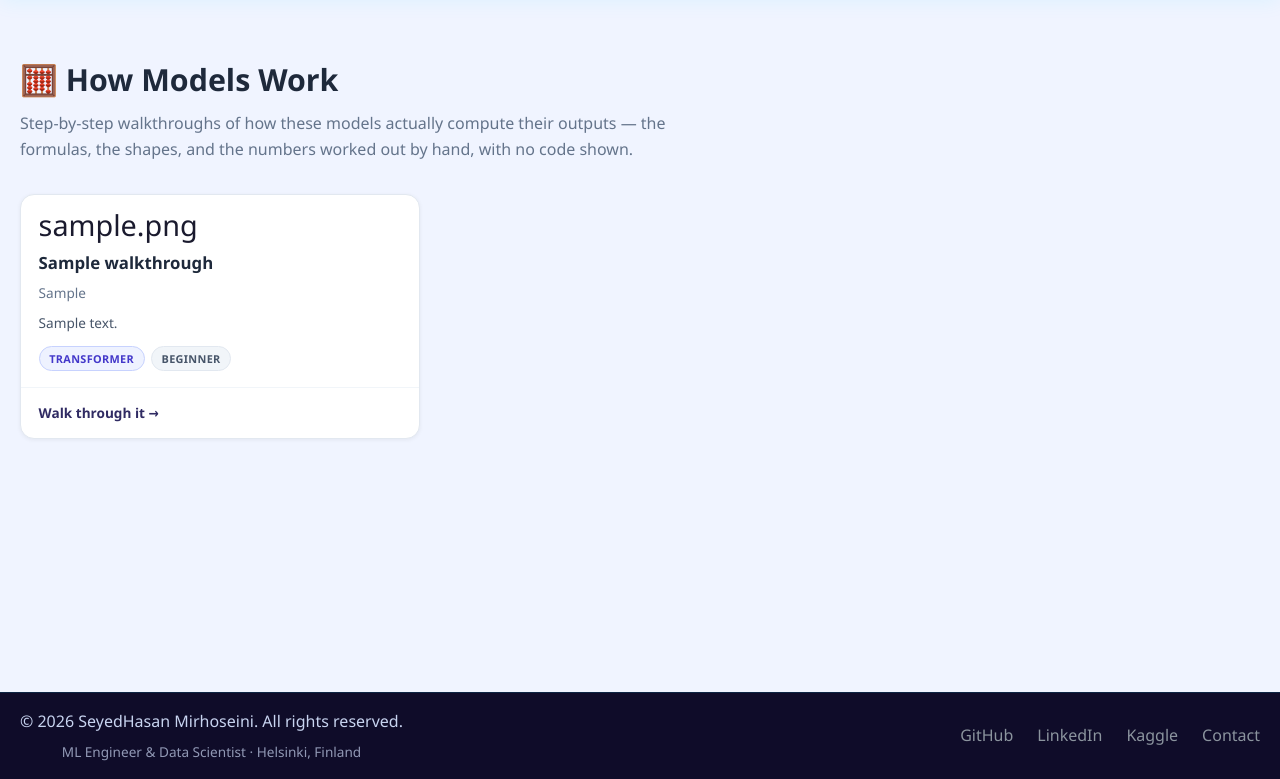
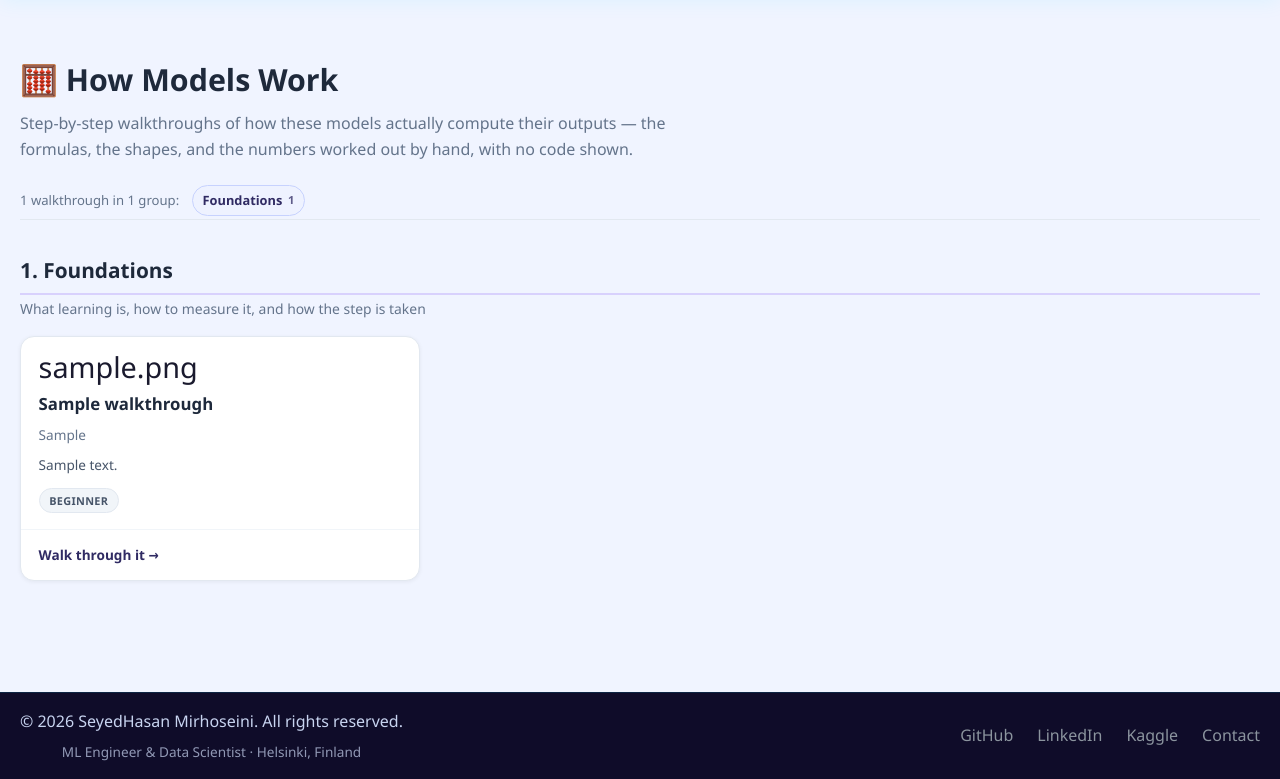
Before and after one commit to seyedhasanmirhoseini1367/PersonalPortfolio, a Django app: page /how-models-work/ in a window 1280 px wide. Shown: the part 51-830 px from the top of the page. Run offline with Django 5.2, Linux system fonts and the light colour scheme; tables that the repository leaves empty hold one stand-in row (values such as "Sample post").

Commit message:
Group the 24 walkthroughs into 7 categories with headings on the list page
The section had grown to 24 walkthroughs across 13 categories: one empty
(Attention), four singletons (CNN, RNN, Instance-Based, Probabilistic), and an
"Other" bucket holding the two most foundational pieces. The list page rendered
all 24 as one flat grid.

Replaced with seven groups, ordered as a reading progression:

  1. Foundations              3   Concepts, Evaluation Metrics, Optimisers
  2. Linear Models            2   Linear + Logistic Regression
  3. Instance & Probabilistic 2   KNN, Naive Bayes
  4. Trees & Ensembles        6   Decision Tree ... CatBoost
  5. Kernel Methods           2   SVM, SVR
  6. Unsupervised Learning    4   K-Means, GMM, PCA, Autoencoders
  7. Deep Learning            5   Neural Network, CNN, RNN/LSTM, BERT, Transformer

Every group now has 2-6 members; no empties, no singletons.

Two placements worth noting: Optimisers moved out of Neural Networks into
Foundations, since momentum and Adam apply to logistic regression just as much
as to networks; and Autoencoders sits under Unsupervised next to PCA, because
the notebook's whole argument is the PCA equivalence.

Grouping by model family rather than by task, because most of these do both
regression and classification - trees, SVM and neural networks each appear in
both roles, so a task-based split would duplicate entries.

List page now renders a jump bar and one heading per group, each with a
one-line blurb, so the section reads as a curriculum rather than a pile. The
category badge moves off the cards, since the heading above already says it.

Also fixes a real gap in populate_walkthroughs: it only refreshed `order` when
a notebook was skipped as unchanged, so a category or tagline edited in that
file would never have reached the site. It now syncs all metadata and reports
what changed - which is how these 21 recategorisations applied without
re-importing any content.

Co-Authored-By: Claude Opus 5 <noreply@anthropic.com>

```diff
--- a/model_internals/models.py
+++ b/model_internals/models.py
@@ -4,21 +4,28 @@ from django.utils.text import slugify
 
 
 class Walkthrough(models.Model):
+    # Seven groups, listed in reading order: the list page renders one heading
+    # per group in exactly this sequence, so the section reads as a curriculum.
     CATEGORY_CHOICES = [
-        ('transformer', 'Transformer'),
-        ('attention',   'Attention Mechanisms'),
-        ('cnn',         'Convolutional Networks'),
-        ('rnn',         'RNN / LSTM'),
-        ('neural',      'Neural Networks'),
-        ('linear',      'Linear Models'),
-        ('svm',         'Support Vector Machines'),
-        ('instance',    'Instance-Based'),
-        ('bayes',       'Probabilistic'),
-        ('clustering',  'Clustering'),
-        ('dimred',      'Dimensionality Reduction'),
-        ('classical',   'Trees & Ensembles'),
-        ('other',       'Other'),
+        ('foundations',  'Foundations'),
+        ('linear',       'Linear Models'),
+        ('instance',     'Instance & Probabilistic'),
+        ('trees',        'Trees & Ensembles'),
+        ('kernel',       'Kernel Methods'),
+        ('unsupervised', 'Unsupervised Learning'),
+        ('deep',         'Deep Learning'),
     ]
+
+    # One-line description shown under each group heading.
+    CATEGORY_BLURBS = {
+        'foundations':  'What learning is, how to measure it, and how the step is taken',
+        'linear':       'A weighted sum, and what changes when you squash it',
+        'instance':     'Learn nothing in advance; compare, or count',
+        'trees':        'Ask questions, then combine many answers',
+        'kernel':       'Widest margin, and inner products in disguise',
+        'unsupervised': 'No labels: find structure, or compress',
+        'deep':         'Layers, weight sharing, memory, attention',
+    }
 
     DIFFICULTY_CHOICES = [
         ('beginner',     'Beginner'),
--- a/model_internals/views.py
+++ b/model_internals/views.py
@@ -10,6 +10,22 @@ class WalkthroughListView(ListView):
     def get_queryset(self):
         return Walkthrough.objects.filter(is_published=True)
 
+    def get_context_data(self, **kwargs):
+        ctx = super().get_context_data(**kwargs)
+        # Group for display, keeping CATEGORY_CHOICES order (which is the
+        # intended reading order) and dropping any group with no walkthroughs.
+        by_cat = {}
+        for w in ctx['walkthroughs']:
+            by_cat.setdefault(w.category, []).append(w)
+        ctx['groups'] = [
+            {'code': code, 'label': label,
+             'blurb': Walkthrough.CATEGORY_BLURBS.get(code, ''),
+             'items': by_cat[code]}
+            for code, label in Walkthrough.CATEGORY_CHOICES if code in by_cat
+        ]
+        ctx['total'] = len(ctx['walkthroughs'])
+        return ctx
+
 
 class WalkthroughDetailView(DetailView):
     model                = Walkthrough
--- a/templates/model_internals/walkthrough_list.html
+++ b/templates/model_internals/walkthrough_list.html
@@ -21,8 +21,52 @@
     display: grid;
     grid-template-columns: repeat(auto-fill, minmax(320px, 1fr));
     gap: 1.25rem;
-    padding: 1.5rem 0 3rem;
 }
+
+/* ── Jump bar ─────────────────────────────────────────────── */
+.hmw-jump {
+    display: flex;
+    flex-wrap: wrap;
+    align-items: center;
+    gap: .45rem;
+    padding: .9rem 0 .2rem;
+    border-bottom: 1px solid #e2e8f0;
+    margin-bottom: .5rem;
+}
+.hmw-jump-label { font-size: .82rem; color: #64748b; margin-right: .35rem; }
+.hmw-jump a {
+    display: inline-flex;
+    align-items: center;
+    gap: .35rem;
+    font-size: .8rem;
+    font-weight: 600;
+    color: #302b63;
+    text-decoration: none;
+    padding: .28rem .6rem;
+    border: 1px solid #c7d2fe;
+    border-radius: 20px;
+    background: #eef2ff;
+    transition: background .2s, border-color .2s;
+}
+.hmw-jump a:hover { background: #302b63; color: #fff; border-color: #302b63; }
+.hmw-jump-n {
+    font-size: .7rem;
+    opacity: .75;
+    font-weight: 700;
+}
+
+/* ── Group section ────────────────────────────────────────── */
+.hmw-group { padding: 1.6rem 0 .4rem; scroll-margin-top: 80px; }
+.hmw-group-head { margin-bottom: 1rem; }
+.hmw-group-head h2 {
+    font-size: 1.3rem;
+    color: #1e293b;
+    margin: 0 0 .2rem;
+    padding-bottom: .35rem;
+    border-bottom: 2px solid #a78bfa55;
+}
+.hmw-group-head p { color: #64748b; font-size: .87rem; margin: 0; }
+.hmw-group:last-of-type { padding-bottom: 2.5rem; }
 .hmw-card {
     background: white;
     border-radius: 14px;
@@ -94,19 +138,31 @@
     <p>Step-by-step walkthroughs of how these models actually compute their outputs — the formulas, the shapes, and the numbers worked out by hand, with no code shown.</p>
 </div>
 
-{% if walkthroughs %}
+{% if groups %}
+<nav class="hmw-jump">
+    <span class="hmw-jump-label">{{ total }} walkthrough{{ total|pluralize }} in {{ groups|length }} group{{ groups|length|pluralize }}:</span>
+    {% for g in groups %}
+        <a href="#{{ g.code }}">{{ g.label }} <span class="hmw-jump-n">{{ g.items|length }}</span></a>
+    {% endfor %}
+</nav>
+
+{% for g in groups %}
+<section class="hmw-group" id="{{ g.code }}">
+    <div class="hmw-group-head">
+        <h2>{{ forloop.counter }}. {{ g.label }}</h2>
+        {% if g.blurb %}<p>{{ g.blurb }}</p>{% endif %}
+    </div>
     <div class="hmw-grid">
-    {% for w in walkthroughs %}
+        {% for w in g.items %}
         <div class="hmw-card">
             <div class="hmw-card-top">
                 <span class="hmw-icon">{{ w.icon|default:"🧠" }}</span>
             </div>
             <div class="hmw-card-body">
-            <h2 class="hmw-card-title"><a href="{{ w.get_absolute_url }}">{{ w.title }}</a></h2>
+                <h3 class="hmw-card-title"><a href="{{ w.get_absolute_url }}">{{ w.title }}</a></h3>
                 {% if w.tagline %}<div class="hmw-tagline">{{ w.tagline }}</div>{% endif %}
                 <p class="hmw-summary">{{ w.summary }}</p>
                 <div class="hmw-badges">
-                <span class="hmw-badge hmw-badge-category">{{ w.get_category_display }}</span>
                     <span class="hmw-badge hmw-badge-difficulty">{{ w.get_difficulty_display }}</span>
                 </div>
             </div>
@@ -116,6 +172,8 @@
         </div>
         {% endfor %}
     </div>
+</section>
+{% endfor %}
 {% else %}
 <div class="hmw-empty">
     <p>No walkthroughs published yet — check back soon.</p>
```
Also changed, not shown: model_internals/management/commands/populate_walkthroughs.py (+33 -25 lines), model_internals/migrations/0005_alter_walkthrough_category.py (added). Lines whose indentation alone changed are shown as unchanged.
